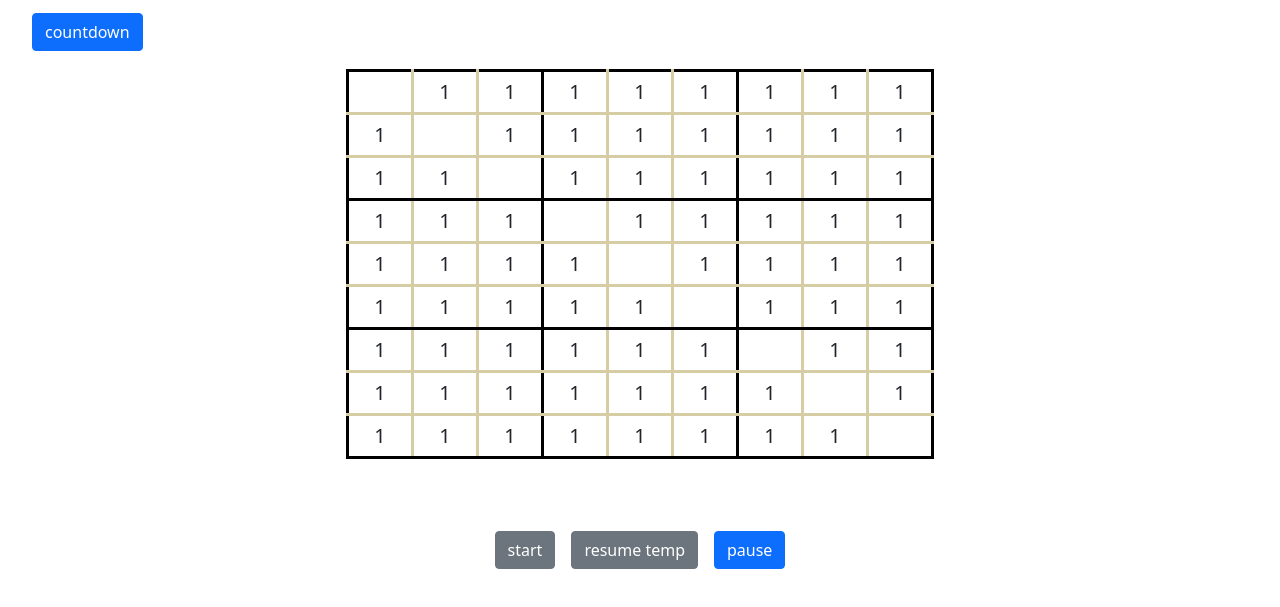
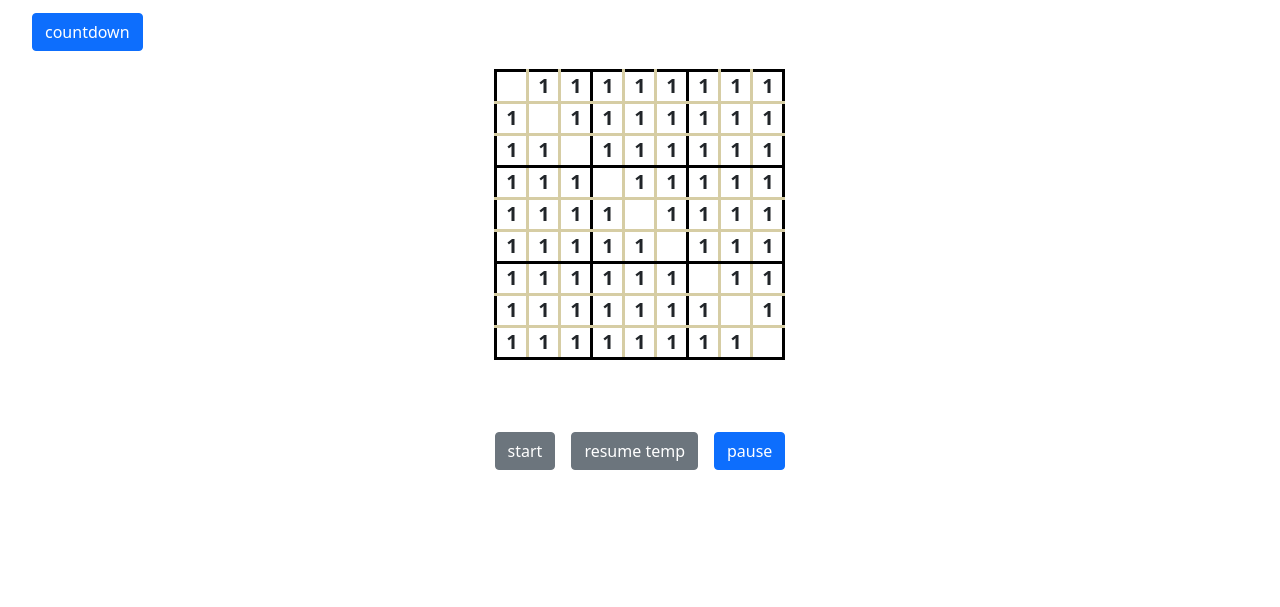
Before and after one commit to HusainRF/GamersArk, a plain HTML site: page Sudoku/index.html in a window 1280 px wide. Shown: the part 121-728 px from the top of the page. Drawn offline with nearby package versions, Linux system fonts and the light colour scheme.

Commit message:
struc modified

```diff
--- a/Sudoku/index.js
+++ b/Sudoku/index.js
@@ -11,7 +11,7 @@ for (let i = 0; i < 9; i++) {
     for (let j = 0; j < 9; j++) {
         trail[i][j] = 1;
     }
-    console.log(trail[i]);
+    // console.log(trail[i]);
 }
 
 
@@ -28,7 +28,7 @@ for (let i = 0; i < 9; i++) {
         else
             checker[i][j] = trail[i][j];
     }
-    console.log(checker[i]);
+    // console.log(checker[i]);
 }
 
 var user = new Array(9);
@@ -44,7 +44,7 @@ for (let i = 0; i < 9; i++) {
         else
             user[i][j] = trail[i][j];
     }
-    console.log(user[i]);
+    // console.log(user[i]);
 }
 // initailzation of matrix ended xx---xx
 // <!-----------------------------------------------------------------------/>
@@ -62,18 +62,18 @@ let cnt_display = 30;
 function hard1(event) {
     level = 2;
     cnt_display = 30 + Math.floor((Math.random() * 10)); // genrate rand value 30-40
-    console.log(cnt_display);
+    // console.log(cnt_display);
 }
 
 function easy1() {
     level = 0;
     cnt_display = 50 + Math.floor((Math.random() * 10)); // genrate rand value 50-60
-    console.log(cnt_display);
+    // console.log(cnt_display);
 }
 function medium1() {
     level = 1;
     cnt_display = 40 + Math.floor((Math.random() * 10)); // genrate rand value 40-50
-    console.log(cnt_display);
+    // console.log(cnt_display);
 }
 
 document.getElementById('easy').addEventListener('click', easy1);
@@ -108,7 +108,7 @@ function checkInput(ob) {
 
 function create_table() {
     // function declation (this is the main part which creates the table of size(9*9) )
-    console.log("creating table");
+    // console.log("creating table");
     for (i = 1; i <= 9; i++) {
 
         var row = document.createElement("tr");
@@ -116,15 +116,15 @@ function create_table() {
         for (j = 1; j <= 9; j++) {
             cell = document.createElement("td");
             // inp = it stores the user input when the feild is empty
-            let inp = '<input class="inp" maxlength="1" onChange="checkInput(this)" onKeyup="checkInput(this)" type="text" autocomplete="off"/>';
+
+            let inp = '<input  maxlength="1" onChange="checkInput(this)" onKeyup="checkInput(this)" type="text" autocomplete="off"/>';
+
+            let myid  = (i - 1) * 9 + j;
             cell.setAttribute("id", (i - 1) * 9 + j);
 
-            if (checker[i - 1][j - 1] === '*') {
-                // input for empty feilds...
-                cell.innerHTML = inp;
-            }
-            else {
+            if(checker[i - 1][j - 1] != '*'){
                 // fixed value for rest of cell....
+                cell.classList.add("fxd");
                 cell.innerHTML = trail[i - 1][j - 1];
             }
 
--- a/Sudoku/style.css
+++ b/Sudoku/style.css
@@ -45,21 +45,33 @@ body{
 }
 
 td{
-    /* don't  removed */
-    padding-top:  0.5rem;
-    padding-bottom: 0.5rem;
-    padding-left  : 1rem;
-    padding-right: 1rem;
+    width: 2rem;
+    height: 2rem;
     font-size: 20px;
+}
+
+.fxd{
+    margin: 0;
+    padding: 0;
     /* width: 35px; */
+    font-weight: 650;
     border-width:3px ;
 }
 
 input{
-    width: 30px;
+    width: 2rem;
+    height: 2rem;
     border: 0px;
-    padding: 0px;
+    font-size: 20px;
+    text-align: center;
+    /* padding-left: 2px; */
+    font-weight: 650;
+    color: blue;
+    margin: 0px;
 
+}
+#kr{
+    background-color: yellowgreen;
 }
 
 /* table ends here */
```
